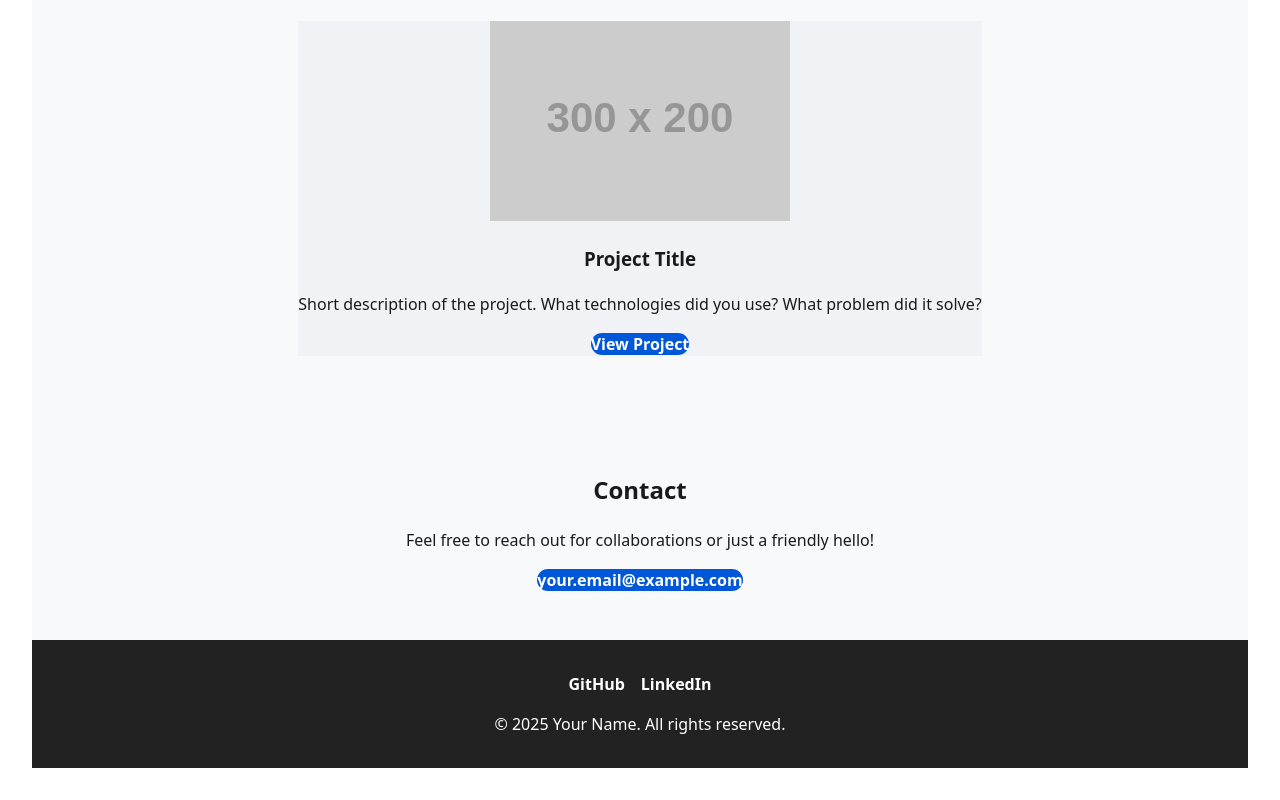
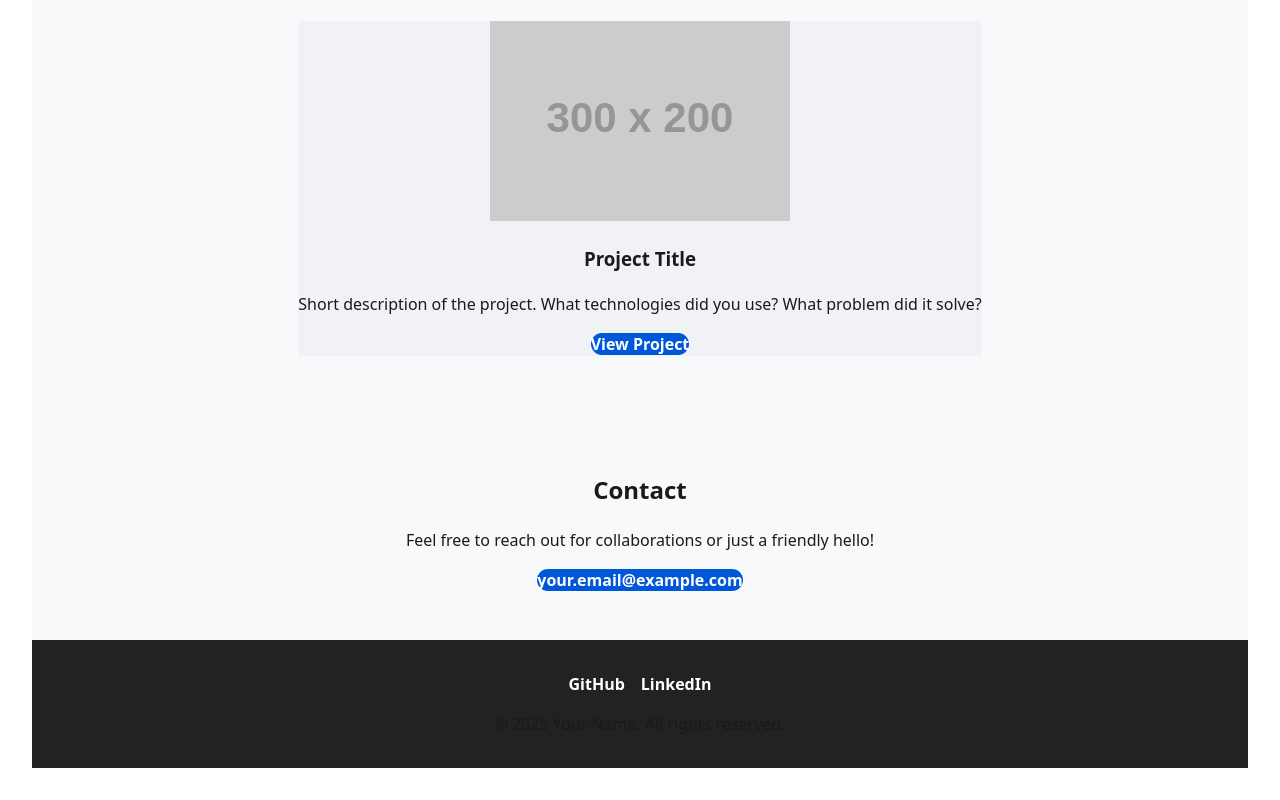
Before and after one commit to Dannyy92/portfolio, a React (Vite) app: page / in a window 1280 px wide. Shown: the part 1144-1944 px from the top of the page. Built offline with nearby package versions, Linux system fonts and the light colour scheme.

Commit message:
Update App.css

```diff
--- a/src/App.css
+++ b/src/App.css
@@ -13,8 +13,13 @@
   margin: 0 auto;
   padding: 2rem;
   text-align: center;
-  background: #fff; /* true white */
-  color: #181a1b;  /* very dark text */
+  background: #fff;
+  color: #181a1b !important;
+}
+
+.hero, .about, .skills, .projects, .contact, .footer {
+  color: #181a1b !important;
+  background: #fff;
 }
 
 /* Light mode section backgrounds */
```
